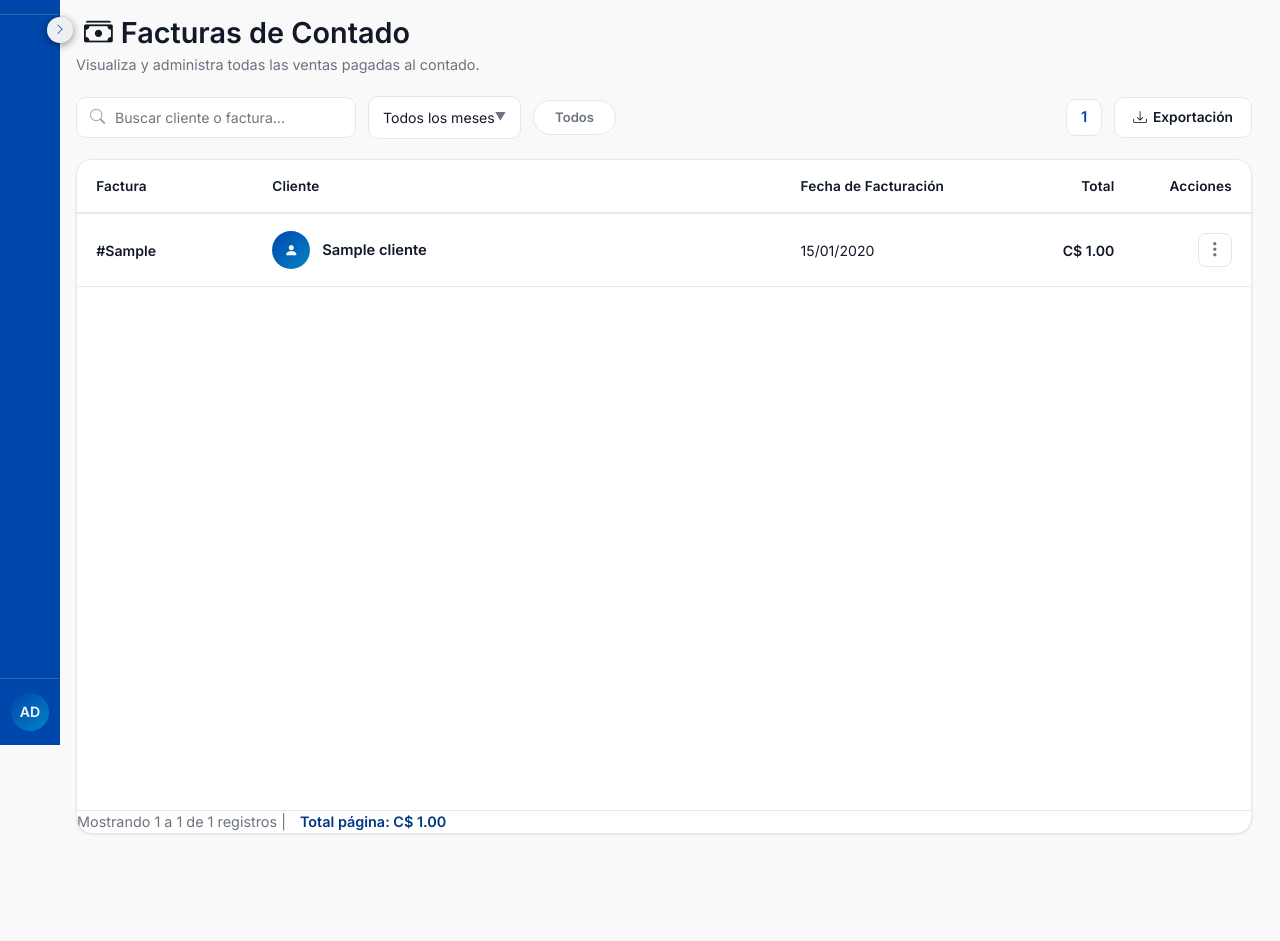
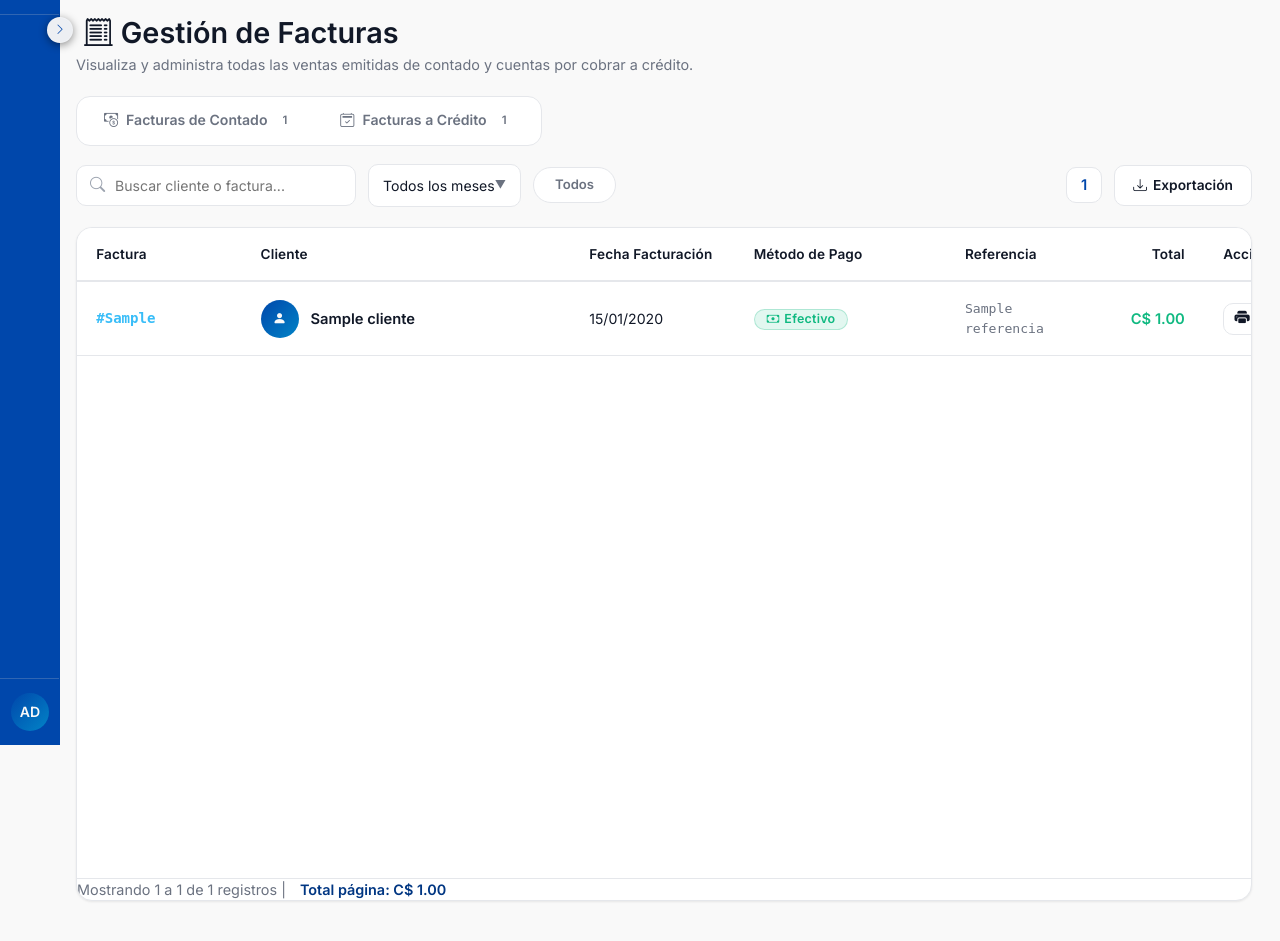
Before and after one commit to roynitorres/SistemaERPWinie, a Python web app: template templates/pagos/pagos_contado.html in a window 1280 px wide. Shown: the part 55-996 px from the top of the page. Before the commit the page ends 890 px from the top, so only its background shows below. Run offline with Jinja, Linux system fonts and the light colour scheme; the template is opened without the code that fills it: most values are stand-ins (such as "Sample title", 1, 10 or a date in 2020); some libraries are stand-ins or nearby versions.

Commit message:
feat(facturas): reordenar sidebar con Facturas despues de Venta, pildoras Contado/Credito y columnas metodo/referencia/imprimir

```diff
--- a/routes/pagos.py
+++ b/routes/pagos.py
@@ -109,6 +109,9 @@ def facturas(tipo, estado):
     }
 
 
+    total_contado = Venta.query.filter_by(tipo_venta=TipoVenta.CONTADO, estado=EstadoVenta.ACTIVA).count()
+    total_credito = Venta.query.filter_by(tipo_venta=TipoVenta.CREDITO, estado=EstadoVenta.ACTIVA).count()
+
     if tipo_filtro == TipoVenta.CONTADO:
         plantilla = "pagos/pagos_contado.html"
     else:
@@ -120,6 +123,8 @@ def facturas(tipo, estado):
         ventas=ventas_filtradas,
         ventas_pendientes=ventas_pendientes,
         kpis=kpis,
+        total_contado=total_contado,
+        total_credito=total_credito,
         tipo_factura=tipo_filtro,
         estado_factura=estado,
         now=datetime.now()
--- a/static/js/modules/pagos.js
+++ b/static/js/modules/pagos.js
@@ -82,9 +82,9 @@
             var updateBadge = function () {
                 var totalMonto = 0;
                 filteredRows.forEach(function (row) {
-                    var cell3 = row.children[3];
-                    if (cell3) {
-                        var totalText = cell3.innerText.replace("C$", "").replace(/,/g, "").trim();
+                    var cellTotal = row.children[5] || row.children[3];
+                    if (cellTotal) {
+                        var totalText = cellTotal.innerText.replace("C$", "").replace(/,/g, "").trim();
                         var monto = parseFloat(totalText) || 0;
                         totalMonto += monto;
                     }
@@ -179,9 +179,11 @@
                 filteredRows = allRows.filter(function (row) {
                     var factura = row.children[0] ? row.children[0].innerText.toLowerCase() : "";
                     var cliente = row.children[1] ? row.children[1].innerText.toLowerCase() : "";
+                    var metodo = row.children[3] ? row.children[3].innerText.toLowerCase() : "";
+                    var ref = row.children[4] ? row.children[4].innerText.toLowerCase() : "";
                     var rowMes = row.dataset.mes || "";
 
-                    var coincideTexto = factura.includes(query) || cliente.includes(query);
+                    var coincideTexto = factura.includes(query) || cliente.includes(query) || metodo.includes(query) || ref.includes(query);
                     var coincideMes = (mes === "TODOS" || rowMes === mes);
 
                     return coincideTexto && coincideMes;
--- a/templates/base.html
+++ b/templates/base.html
@@ -107,39 +107,24 @@
                         </ul>
                     </li>
                     {% endif %}
-                    <!-- 5. OPERACIONES (SUBMENÚ VENTAS) -->
+                    <!-- 5. VENTAS Y FACTURACIÓN -->
                     {% if rol_actual in ['ADMIN', 'VENDEDOR'] %}
-                    <li class="sidebar__dropdown {% if request.endpoint and 'ventas' in request.endpoint %}is-expanded{% endif %}">
+                    <li class="sidebar__dropdown {% if (request.endpoint and 'ventas' in request.endpoint) or (request.endpoint and 'pagos' in request.endpoint) %}is-expanded{% endif %}">
                         <div class="sidebar__link sidebar__dropdown-toggle sidebar__text-only-header" onclick="toggleSidebarDropdown(this)">
                             <span class="sidebar__text sidebar__group-title">Ventas</span>
                             <i class="bi bi-chevron-right sidebar__chevron"></i>
                         </div>
                         <ul class="sidebar__submenu">
                             <li>
-                                <a class="sidebar__sublink {% if request.endpoint and 'ventas' in request.endpoint %}sidebar__sublink--active{% endif %}" href="{{ url_for('ventas.ventas') }}" title="Ventas">
+                                <a class="sidebar__sublink {% if request.endpoint and 'ventas' in request.endpoint %}sidebar__sublink--active{% endif %}" href="{{ url_for('ventas.ventas') }}" title="Punto de Venta / Facturar">
                                     <i class="bi bi-cart-check sidebar__icon"></i>
-                                    <span class="sidebar__subtext">Ventas</span>
-                                </a>
-                            </li>
-                        </ul>
-                    </li>
-                    <!-- 6. FACTURACIÓN (CONTADO Y CRÉDITO) -->
-                    <li class="sidebar__dropdown {% if request.endpoint and 'pagos' in request.endpoint %}is-expanded{% endif %}">
-                        <div class="sidebar__link sidebar__dropdown-toggle sidebar__text-only-header" onclick="toggleSidebarDropdown(this)">
-                            <span class="sidebar__text sidebar__group-title">Facturas</span>
-                            <i class="bi bi-chevron-right sidebar__chevron"></i>
-                        </div>
-                        <ul class="sidebar__submenu">
-                            <li>
-                                <a class="sidebar__sublink {% if request.path and '/facturas/contado' in request.path %}sidebar__sublink--active{% endif %}" href="{{ url_for('pagos.facturas', tipo='contado', estado='todas') }}" title="Facturas de Contado">
-                                    <i class="bi bi-cash-coin sidebar__icon"></i>
-                                    <span class="sidebar__subtext">De Contado</span>
+                                    <span class="sidebar__subtext">Venta</span>
                                 </a>
                             </li>
                             <li>
-                                <a class="sidebar__sublink {% if request.path and '/facturas/credito' in request.path %}sidebar__sublink--active{% endif %}" href="{{ url_for('pagos.facturas', tipo='credito', estado='todas') }}" title="Facturas a Crédito">
-                                    <i class="bi bi-calendar2-check sidebar__icon"></i>
-                                    <span class="sidebar__subtext">A Crédito</span>
+                                <a class="sidebar__sublink {% if request.endpoint and 'pagos' in request.endpoint %}sidebar__sublink--active{% endif %}" href="{{ url_for('pagos.facturas', tipo='contado', estado='todas') }}" title="Historial y Cobranza de Facturas">
+                                    <i class="bi bi-receipt-cutoff sidebar__icon"></i>
+                                    <span class="sidebar__subtext">Facturas</span>
                                 </a>
                             </li>
                         </ul>
@@ -618,7 +603,7 @@
     <script src="{{ url_for('static', filename='js/modules/perfil.js') }}"></script>
     <script src="{{ url_for('static', filename='js/modules/clientes.js') }}"></script>
     <script src="{{ url_for('static', filename='js/modules/ventas.js') }}?v=3.5"></script>
-    <script src="{{ url_for('static', filename='js/modules/pagos.js') }}"></script>
+    <script src="{{ url_for('static', filename='js/modules/pagos.js') }}?v=2.0"></script>
     <script src="{{ url_for('static', filename='js/modules/inventario.js') }}"></script>
     <script src="{{ url_for('static', filename='js/modules/dashboard.js') }}"></script>
     <script src="{{ url_for('static', filename='js/modules/proveedores.js') }}"></script>
--- a/templates/pagos/pagos_contado.html
+++ b/templates/pagos/pagos_contado.html
@@ -8,8 +8,22 @@
     <!-- HEADER DE PÁGINA -->
     <div class="page-header-apex">
         <h1 class="page-title-apex">
-            <i class="bi bi-cash-stack px-2"></i>Facturas de Contado</h1>
-        <p class="page-subtitle-apex">Visualiza y administra todas las ventas pagadas al contado.</p>
+            <i class="bi bi-receipt-cutoff px-2"></i>Gestión de Facturas</h1>
+        <p class="page-subtitle-apex">Visualiza y administra todas las ventas emitidas de contado y cuentas por cobrar a crédito.</p>
+    </div>
+
+    <!-- PÍLDORAS PRINCIPALES: CONTADO / CRÉDITO -->
+    <div style="background: var(--color-bg-card); border: 1px solid var(--color-border); border-radius: 14px; padding: 6px 8px; display: inline-flex; gap: 8px; margin-bottom: 18px;">
+        <a href="{{ url_for('pagos.facturas', tipo='contado') }}" class="state-pill state-pill--active" style="text-decoration: none; display: inline-flex; align-items: center; gap: 8px; font-weight: 700; font-size: 0.88rem; padding: 8px 18px; border-radius: 10px;">
+            <i class="bi bi-cash-coin"></i>
+            <span>Facturas de Contado</span>
+            <span style="background: rgba(255, 255, 255, 0.2); font-size: 0.72rem; padding: 2px 7px; border-radius: 999px; font-weight: 800;">{{ total_contado }}</span>
+        </a>
+        <a href="{{ url_for('pagos.facturas', tipo='credito') }}" class="state-pill" style="text-decoration: none; display: inline-flex; align-items: center; gap: 8px; font-weight: 700; font-size: 0.88rem; padding: 8px 18px; border-radius: 10px;">
+            <i class="bi bi-calendar2-check"></i>
+            <span>Facturas a Crédito</span>
+            <span style="background: rgba(255, 255, 255, 0.1); font-size: 0.72rem; padding: 2px 7px; border-radius: 999px; font-weight: 800;">{{ total_credito }}</span>
+        </a>
     </div>
 
     <!-- ===================================== -->
@@ -53,23 +67,26 @@
             <table class="data-table">
                 <thead class="data-table__head">
                     <tr>
-                        <th style="width: 15%;">Factura</th>
-                        <th style="width: 45%;">Cliente</th>
-                        <th style="width: 15%;">Fecha de Facturación</th>
-                        <th style="text-align: right; width: 15%;">Total</th>
-                        <th style="text-align: right; width: 10%;">Acciones</th>
+                        <th style="width: 14%;">Factura</th>
+                        <th style="width: 28%;">Cliente</th>
+                        <th style="width: 14%;">Fecha Facturación</th>
+                        <th style="width: 18%;">Método de Pago</th>
+                        <th style="width: 12%;">Referencia</th>
+                        <th style="text-align: right; width: 10%;">Total</th>
+                        <th style="text-align: center; width: 4%;">Acciones</th>
                     </tr>
                 </thead>
                 <tbody id="tablaPagos">
                     {% for venta in ventas %}
                     {% set total_abonado = namespace(valor=0) %}
-                    {% set pago_info = namespace(fecha='', forma='', ref='', obs='') %}
+                    {% set pago_info = namespace(fecha='', forma='', banco='', ref='', obs='') %}
                     {% for pago in venta.pagos %}
                         {% if pago.estado == "ACTIVO" %}
                             {% set total_abonado.valor = total_abonado.valor + pago.monto_pago %}
                             {% set pago_info.fecha = pago.fecha_pago.strftime('%d/%m/%Y') if pago.fecha_pago else '' %}
                             {% set pago_info.forma = pago.tipo_pago %}
-                            {% set pago_info.ref = pago.referencia or 'Ninguna' %}
+                            {% set pago_info.banco = pago.banco.nombre if pago.banco else '' %}
+                            {% set pago_info.ref = pago.referencia or '' %}
                             {% set pago_info.obs = pago.observaciones or 'Sin observaciones' %}
                         {% endif %}
                     {% endfor %}
@@ -77,7 +94,7 @@
 
                     <!-- FILA PRINCIPAL -->
                     <tr class="data-table__row fila-factura" data-mes="{{ venta.fecha_venta.strftime('%Y-%m') if venta.fecha_venta else '' }}">
-                        <td class="data-table__cell" style="font-weight: 700; color: var(--color-text-main);">
+                        <td class="data-table__cell" style="font-weight: 800; font-family: monospace; color: #38bdf8;">
                             #{{ venta.numero_factura }}
                         </td>
                         <td class="data-table__cell">
@@ -86,75 +103,35 @@
                                     <i class="bi bi-person-fill"></i>
                                 </div>
                                 <div>
-                                    <span class="customer-title-text">{{ venta.cliente.nombres }}</span>
-                                    {% if saldo_pendiente > 0 %}
-                                    {% set dias_pendiente = ((now - venta.fecha_venta).days) if venta.fecha_venta else 0 %}
-                                    <span class="badge-pill-apex badge-pill-apex--inactive" style="font-size: 0.7rem; padding: 2px 8px;">
-                                        <i class="bi bi-clock me-1"></i>Pendiente {{ dias_pendiente }} d
-                                    </span>
-                                    {% endif %}
+                                    <span class="customer-title-text">{{ venta.cliente.nombres if venta.cliente else 'Cliente Ocasional' }}</span>
                                 </div>
                             </div>
                         </td>
-                        <td class="data-table__cell " style="color: var(--color-text-main);">
+                        <td class="data-table__cell" style="color: var(--color-text-main);">
                             {{ venta.fecha_venta.strftime('%d/%m/%Y') if venta.fecha_venta else '-' }}
                         </td>
-                        <td class="data-table__cell text-end" style="font-weight: 700; color: var(--color-text-main);">
+                        <td class="data-table__cell">
+                            {% if pago_info.forma == 'TRANSFERENCIA' %}
+                                <span class="badge-pill-apex" style="background: rgba(56, 189, 248, 0.12); color: #38bdf8; border: 1px solid rgba(56, 189, 248, 0.25); font-weight: 700; font-size: 0.76rem; padding: 4px 10px; border-radius: 6px; display: inline-flex; align-items: center; gap: 5px;">
+                                    <i class="bi bi-phone"></i> {{ pago_info.banco or 'Transferencia' }}
+                                </span>
+                            {% else %}
+                                <span class="badge-pill-apex" style="background: rgba(16, 185, 129, 0.12); color: #10b981; border: 1px solid rgba(16, 185, 129, 0.25); font-weight: 700; font-size: 0.76rem; padding: 4px 10px; border-radius: 6px; display: inline-flex; align-items: center; gap: 5px;">
+                                    <i class="bi bi-cash"></i> Efectivo
+                                </span>
+                            {% endif %}
+                        </td>
+                        <td class="data-table__cell" style="font-family: monospace; font-size: 0.82rem; color: var(--color-text-muted);">
+                            {{ pago_info.ref if pago_info.ref else '-' }}
+                        </td>
+                        <td class="data-table__cell text-end" style="font-weight: 800; color: #10b981; font-size: 0.92rem;">
                             C$ {{ "%.2f"|format(venta.total_venta) }}
                         </td>
-                        <td class="data-table__cell text-end">
-                            <!-- MENÚ DE TRES PUNTOS VERTICALES (⋮) -->
-                            <div class="dropdown d-inline-block">
-                                <button class="btn-three-dots" type="button" data-bs-toggle="dropdown" data-bs-popper-config='{"strategy":"fixed"}' aria-expanded="false" title="Opciones">
-                                    <i class="bi bi-three-dots-vertical"></i>
-                                </button>
-                                <ul class="dropdown-menu dropdown-menu-end dropdown-menu-dark-apex">
-                                    <li>
-                                        <div class="dropdown-header-apex" style="padding: 8px 14px; font-size: 0.72rem; font-weight: 800; letter-spacing: 0.08em; text-transform: uppercase; color: var(--color-text-main); background-color: var(--color-bg-card-hover); border-bottom: 1px solid var(--color-border); margin-bottom: 4px; display: flex; align-items: center; gap: 6px;">
-                                        ACCIONES
-                                        </div>
-                                    </li>
-                                    <li>
-                                        <a class="dropdown-item" href="{{ url_for('pagos.factura', venta_id=venta.id) }}" target="_blank">
-                                            Imprimir Factura
-                                        </a>
-                                    </li>
-                                    <li>
-                                        <button type="button" class="dropdown-item btn-ver-pago"
-                                            data-factura="{{ venta.numero_factura }}"
-                                            data-cliente="{{ venta.cliente.nombres if venta.cliente else 'Cliente Ocasional' }}"
-                                            data-monto="{{ "%.2f"|format(total_abonado.valor if total_abonado.valor > 0 else venta.total_venta) }}"
-                                            data-fecha="{{ pago_info.fecha or (venta.fecha_venta.strftime('%d/%m/%Y') if venta.fecha_venta else '-') }}"
-                                            data-forma="{{ pago_info.forma or 'EFECTIVO' }}"
-                                            data-banco="{{ pago_info.banco or '-' }}"
-                                            data-referencia="{{ pago_info.ref }}"
-                                            data-observaciones="{{ pago_info.obs }}">
-                                            Ver Historial
-                                        </button>
-                                    </li>
-                                    {% if saldo_pendiente > 0 and venta.estado.value == "ACTIVA" %}
-                                    <li>
-                                        <button type="button" class="dropdown-item btn-abonar"
-                                            data-venta-id="{{ venta.id }}"
-                                            data-factura="{{ venta.numero_factura }}"
-                                            data-cliente="{{ venta.cliente.nombres if venta.cliente else 'N/D' }}"
-                                            data-saldo="{{ "%.2f"|format(saldo_pendiente) }}">
-                                            Pagar Factura
-                                        </button>
-                                    </li>
-                                    {% endif %}
-                                    {% if current_user.rol.nombre == "ADMIN" and venta.estado.value == "ACTIVA" and saldo_pendiente > 0 %}
-                                    <li>
-                                        <button type="button" class="dropdown-item btn-anular-factura text-danger"
-                                            data-venta-id="{{ venta.id }}"
-                                            data-factura="{{ venta.numero_factura }}"
-                                            data-action="{{ url_for('pagos.anular_venta', venta_id=venta.id) }}">
-                                            Anular Factura
-                                        </button>
-                                    </li>
-                                    {% endif %}
-                                </ul>
-                            </div>
+                        <td class="data-table__cell text-center">
+                            <!-- ACCIÓN DIRECTA: IMPRIMIR FACTURA (UN CLIC) -->
+                            <a href="{{ url_for('pagos.factura', venta_id=venta.id) }}" target="_blank" class="btn-apex-outline" title="Imprimir Factura #{{ venta.numero_factura }}" style="width: 32px; height: 32px; padding: 0; display: inline-flex; align-items: center; justify-content: center; border-radius: 8px; color: var(--color-text-main); text-decoration: none;">
+                                <i class="bi bi-printer-fill" style="font-size: 0.95rem;"></i>
+                            </a>
                         </td>
                     </tr>
                     {% endfor %}
```
Also changed, not shown: templates/pagos/pagos_credito.html (+16 -2 lines).
